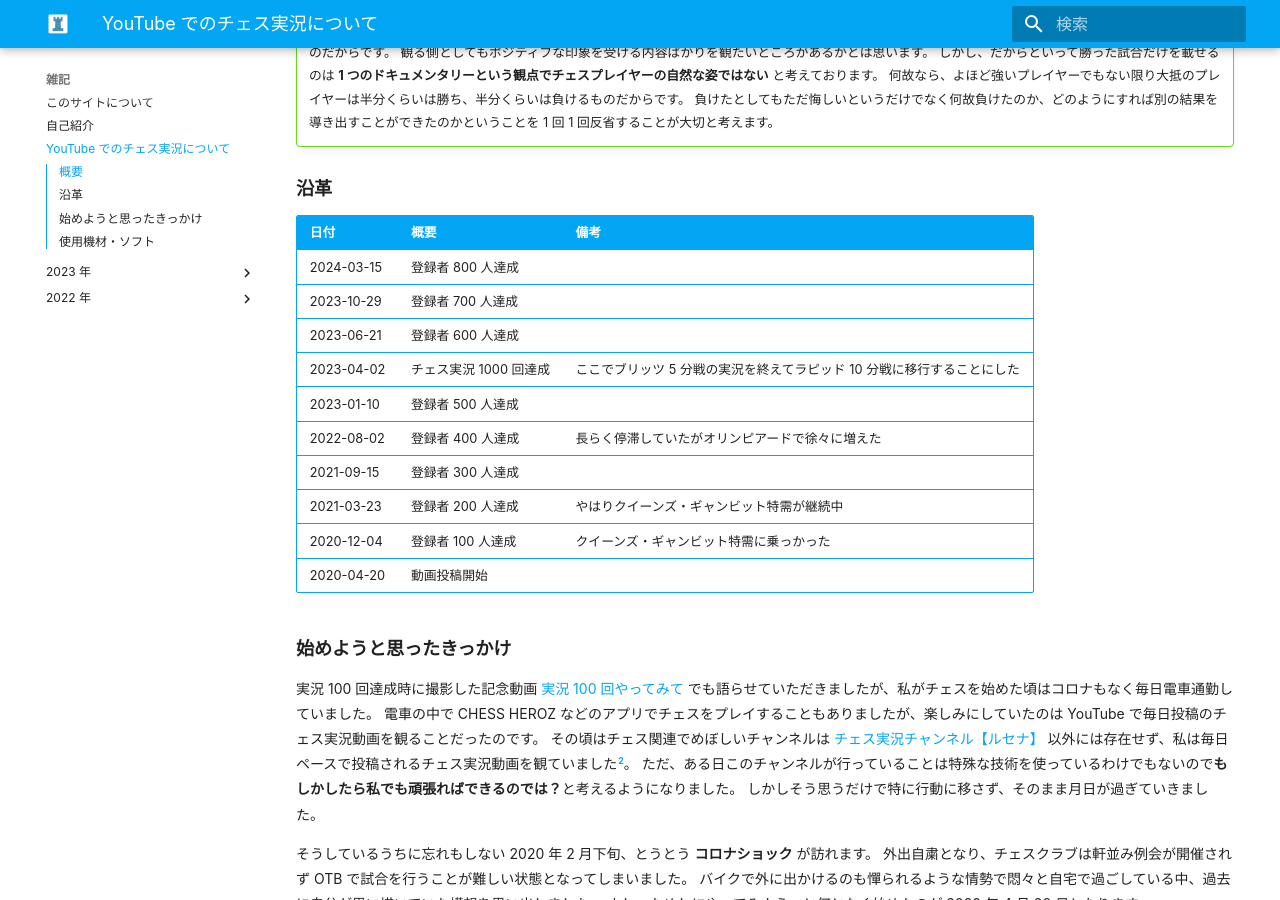
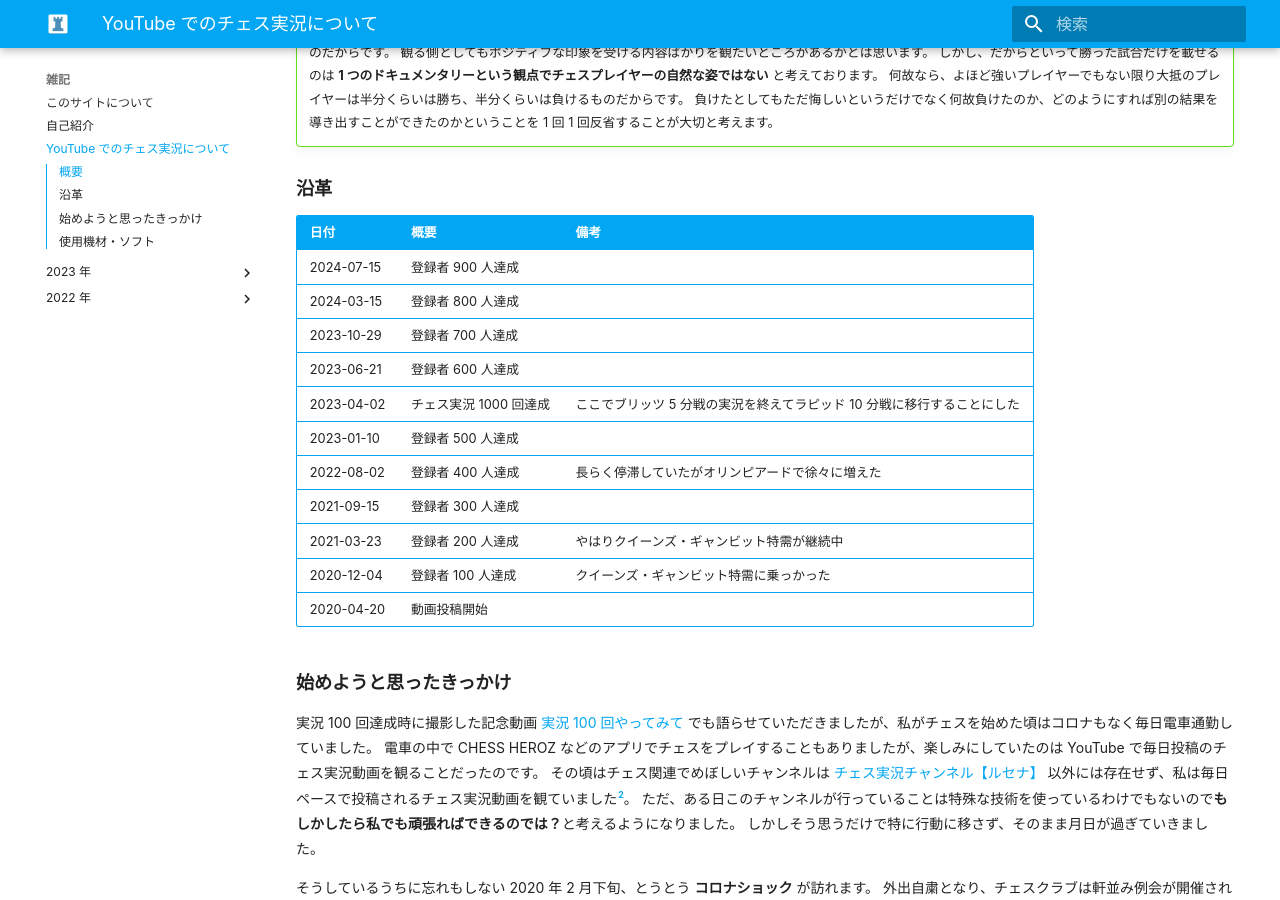
Before and after one commit to kojion/chess, an MkDocs documentation site: the page built from docs/note/youtube.md, in a window 1280 px wide and 900 px high, scrolled down 573 px. Built offline with MkDocs 1.6.1 and Material for MkDocs 9.7.7, drawn with Linux system fonts in a browser that asks for light colours; some web fonts are replaced; comment, search, counter and statistics services are not loaded.

Commit message:
登録者 900 人達成

```diff
--- a/docs/note/youtube.md
+++ b/docs/note/youtube.md
@@ -34,6 +34,7 @@
 
 | 日付         |概要|備考|
 |:-----------|:--|:--|
+| 2024-07-15 |登録者 900 人達成||
 | 2024-03-15 |登録者 800 人達成||
 | 2023-10-29 |登録者 700 人達成||
 | 2023-06-21 |登録者 600 人達成||
```
